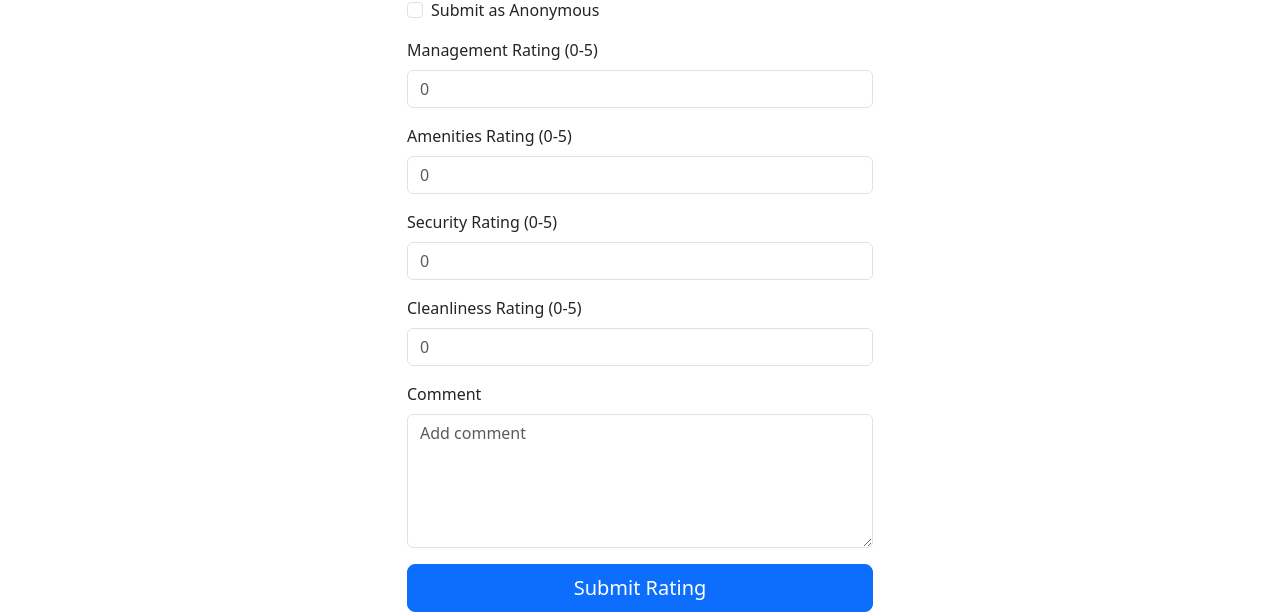
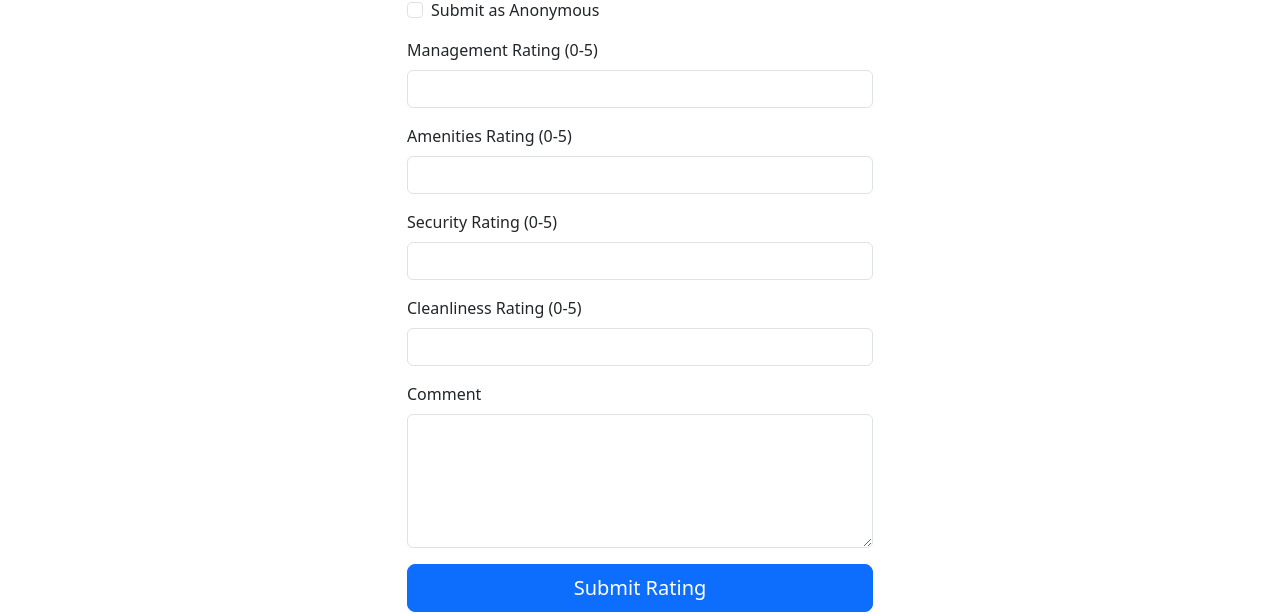
Before and after one commit to pawan-sonakul/society-rating, a React (Vite) app in the folder frontend/: page /submit in a window 1280 px wide. Shown: the part 269-883 px from the top of the page. Built offline with nearby package versions, Linux system fonts and the light colour scheme.

Commit message:
Update SubmitRating.jsx

```diff
--- a/frontend/src/pages/SubmitRating.jsx
+++ b/frontend/src/pages/SubmitRating.jsx
@@ -1,17 +1,19 @@
 import React, { useState } from 'react';
 import { toast } from 'react-toastify';
+import { useNavigate } from 'react-router-dom';
 import { addRating } from '../api/apiHandler';
 
 const SubmitRating = () => {
   const [anonymous, setAnonymous] = useState(false);
-
   const [data, setData] = useState({
     name: '',
     management: '',
     cleanliness: '',
     security: '',
-    amenities: ''
+    amenities: '',
+    message: ''
   });
+  const navigate = useNavigate();
 
   const handleSubmit = async (e) => {
     e.preventDefault();
@@ -22,14 +24,13 @@ const SubmitRating = () => {
       amenitiesRating: Number(data.amenities),
       securityRating: Number(data.security),
       cleanlinessRating: Number(data.cleanliness),
-      message: (data.message),
-      anonymous: anonymous
+      message: data.message,
+      anonymous
     };
 
     try {
       await addRating(requestData);
       toast.success("Rating Submitted Successfully!");
-
       setData({
         name: '',
         management: '',
@@ -39,11 +40,9 @@ const SubmitRating = () => {
         message: ''
       });
       setAnonymous(false);
-
       navigate("/submit");
-
     } catch (error) {
-      toast.error(`Failed to submit rating`);
+      toast.error("Failed to submit rating");
     }
   };
 
@@ -94,7 +93,6 @@ const SubmitRating = () => {
                 className="form-control"
                 id="management"
                 name="management"
-                placeholder="0"
                 value={data.management}
                 onChange={onChangeHandler}
                 required
@@ -110,7 +108,6 @@ const SubmitRating = () => {
                 className="form-control"
                 id="amenities"
                 name="amenities"
-                placeholder="0"
                 value={data.amenities}
                 onChange={onChangeHandler}
                 required
@@ -126,7 +123,6 @@ const SubmitRating = () => {
                 className="form-control"
                 id="security"
                 name="security"
-                placeholder="0"
                 value={data.security}
                 onChange={onChangeHandler}
                 required
@@ -142,7 +138,6 @@ const SubmitRating = () => {
                 className="form-control"
                 id="cleanliness"
                 name="cleanliness"
-                placeholder="0"
                 value={data.cleanliness}
                 onChange={onChangeHandler}
                 required
@@ -151,13 +146,17 @@ const SubmitRating = () => {
               />
             </div>
 
-            <div class="mb-3">
-              <label for="message" class="form-label">Comment</label>
-              <textarea class="form-control" id="message" rows="5" className="form-control"
+            <div className="mb-3">
+              <label htmlFor="message" className="form-label">Comment</label>
+              <textarea
+                className="form-control"
+                id="message"
+                rows="5"
                 name="message"
-                placeholder="Add comment"
                 value={data.message}
-                onChange={onChangeHandler} required></textarea>
+                onChange={onChangeHandler}
+                required
+              ></textarea>
             </div>
 
             <div className="d-grid">
```
